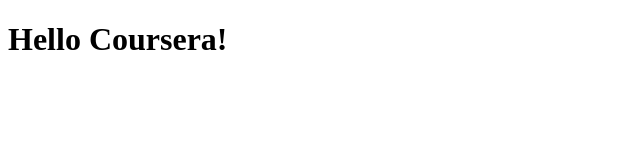
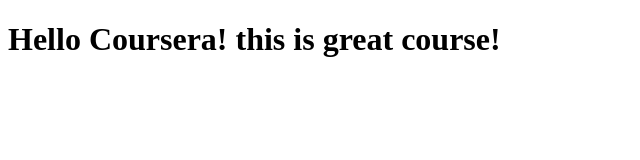
Before and after one commit to Amar-2627/coursera-test, a plain HTML site: page site/index.html in a window 1280 px wide. Shown: the whole page, without its empty margins (0-640 px from the left). Drawn offline with Linux system fonts and the light colour scheme.

Commit message:
small addition to our page content.

```diff
--- a/site/index.html
+++ b/site/index.html
@@ -4,7 +4,7 @@
 	<title>Hello Coursera!</title>
 </head>
 <body>
-	<h1>Hello Coursera!</h1>
+	<h1>Hello Coursera! this is great course!</h1>
 
 </body>
 </html>
```
